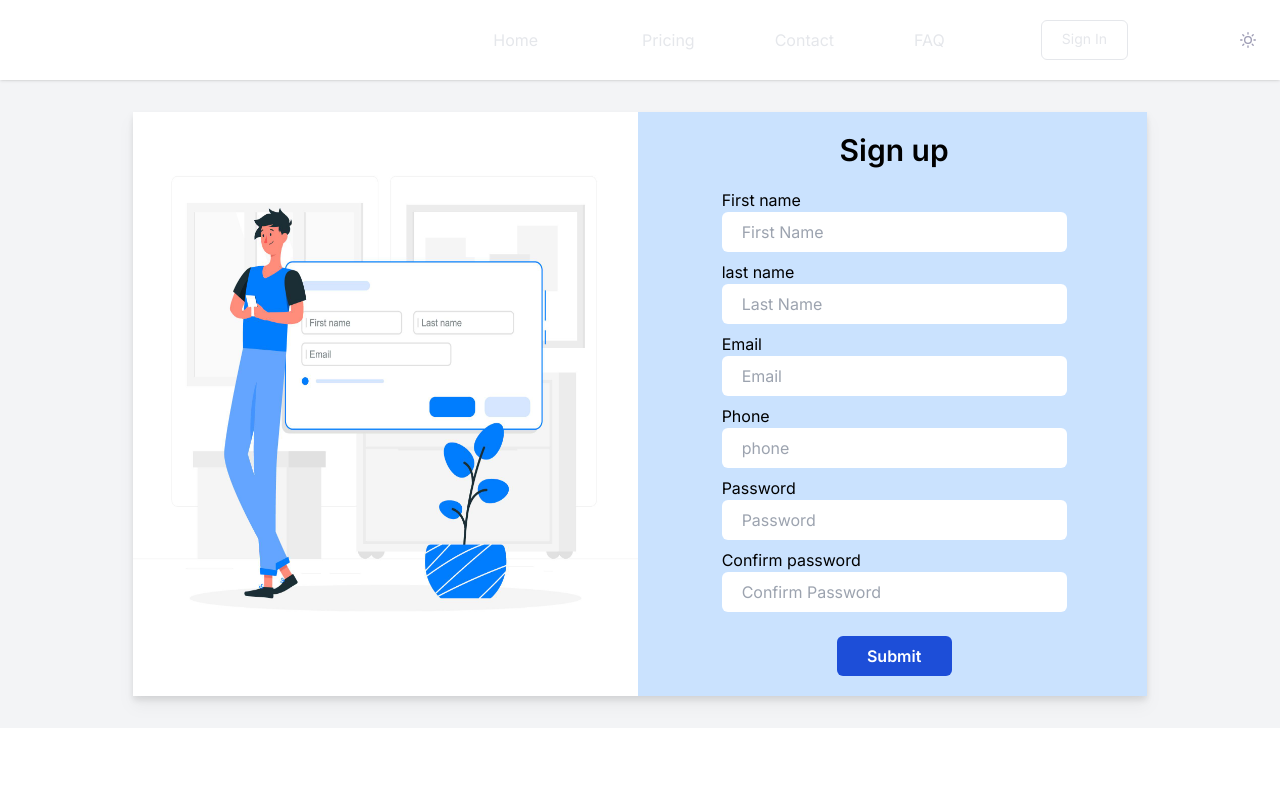
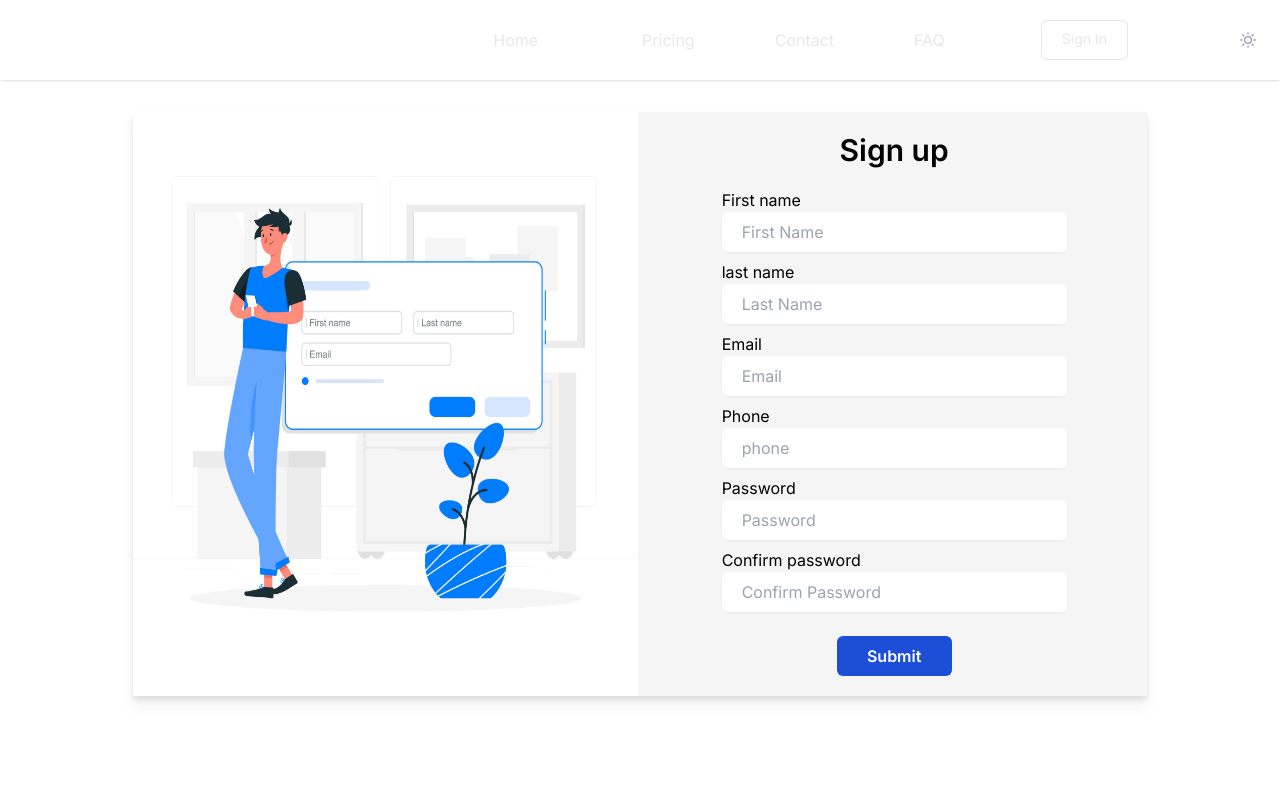
Before and after one commit to ahmadhassoun366/DAC-WebApp, a Next.js app: page /pages/signup in a window 1280 px wide. Shown: the top 800 px of the page. Built offline with nearby package versions, Linux system fonts and the light colour scheme.

Commit message:
edit in sign in and sign up pages second

```diff
--- a/src/app/page.tsx
+++ b/src/app/page.tsx
@@ -2,7 +2,7 @@ import Image from "next/image";
 import HeaderComponent from "@/layout/header/header.component";
 import FooterComponent from "@/layout/footer/footer.component";
 import Link from "next/link";
-import bg from "../../public/images/imgbg.png";
+import bg from "../../public/images/imgbg2.gif";
 import imgSB from "../../public/images/img2.gif";
 import { BiBlock } from "react-icons/bi";
 import { GoArrowRight } from "react-icons/go";
--- a/src/app/pages/signin/page.tsx
+++ b/src/app/pages/signin/page.tsx
@@ -30,14 +30,9 @@ const Index = () => {
   //     // }
   //   };
   return (
+    <div className="h-full p-8 flex items-center justify-center" >
 
-
-
-
-
-    <div className="h-full p-8 bg-gray-100 flex items-center justify-center" >
-
-      <div className="flex gap-1 w-5/6 h-5/6 drop-shadow-lg  " style={{ backgroundColor: '#CAE2FE', }}>
+      <div className="flex gap-1 w-5/6 h-5/6 drop-shadow-lg  " style={{ backgroundColor: '#F5F5F5', }}>
         <div className="hidden lg:inline-flex w-1/2">
           <Image src={imgLogin} alt="" />
         </div>
@@ -50,7 +45,7 @@ const Index = () => {
               placeholder="Enter your email"
               name="email"
               required
-              className="w-full h-10 mb-2 px-5 rounded-md"
+              className="w-full h-10 mb-2 px-5 rounded-md drop-shadow"
               value={email}
               autoComplete="off"
 
@@ -61,7 +56,7 @@ const Index = () => {
               placeholder="Enter your password"
               name="password"
               required
-              className="w-full h-10 mb-2  px-5 rounded-md"
+              className="w-full h-10 mb-2  px-5 rounded-md drop-shadow"
               value={password}
               autoComplete="off"
             />
--- a/src/app/pages/signup/page.tsx
+++ b/src/app/pages/signup/page.tsx
@@ -5,9 +5,9 @@ import imgSignup from "../../../../public/images/imgSignup.jpg";
 const Index = () => {
   return (
 
-    <div className="h-full p-8 bg-gray-100 flex items-center justify-center" >
+    <div className="h-full p-8 flex items-center justify-center" >
 
-      <div className="flex gap-1 w-5/6 h-5/6 drop-shadow-lg  " style={{ backgroundColor: '#CAE2FE', }}>
+      <div className="flex gap-1 w-5/6 h-5/6 drop-shadow-lg  " style={{ backgroundColor: '#F5F5F5', }}>
         <div className="hidden lg:inline-flex w-1/2">
           <Image src={imgSignup} alt="" />
         </div>
@@ -20,7 +20,7 @@ const Index = () => {
               placeholder="First Name"
               name="firstName"
               required
-              className="w-full h-10 mb-2 px-5 rounded-md"
+              className="w-full h-10 mb-2 px-5 rounded-md drop-shadow-sm"
             />
             <label htmlFor="lastName">last name</label>
             <input
@@ -28,7 +28,7 @@ const Index = () => {
               placeholder="Last Name"
               name="lastName"
               required
-              className="w-full h-10 mb-2  px-5 rounded-md"
+              className="w-full h-10 mb-2  px-5 rounded-md drop-shadow-sm"
             />
             <label htmlFor="email">Email</label>
             <input
@@ -36,7 +36,7 @@ const Index = () => {
               placeholder="Email"
               name="email"
               required
-              className="w-full h-10 mb-2  px-5 rounded-md"
+              className="w-full h-10 mb-2  px-5 rounded-md drop-shadow-sm"
             />
             <label htmlFor="phone">Phone</label>
             <input
@@ -44,7 +44,7 @@ const Index = () => {
               placeholder="phone"
               name="phone"
               required
-              className="w-full h-10 mb-2  px-5 rounded-md"
+              className="w-full h-10 mb-2  px-5 rounded-md drop-shadow-sm"
             />
             <label htmlFor="password">Password</label>
             <input
@@ -52,7 +52,7 @@ const Index = () => {
               placeholder="Password"
               name="password"
               required
-              className="w-full h-10 mb-2  px-5 rounded-md"
+              className="w-full h-10 mb-2  px-5 rounded-md drop-shadow-sm"
             />
             <label htmlFor="confirmPassword">Confirm password</label>
             <input
@@ -60,7 +60,7 @@ const Index = () => {
               placeholder="Confirm Password"
               name="confirmPassword"
               required
-              className="w-full h-10 mb-2  px-5 rounded-md"
+              className="w-full h-10 mb-2  px-5 rounded-md drop-shadow-sm"
             />
             <div className="text-center">
               <button
```
Also changed, not shown: public/images/imgbg2.gif (added).
